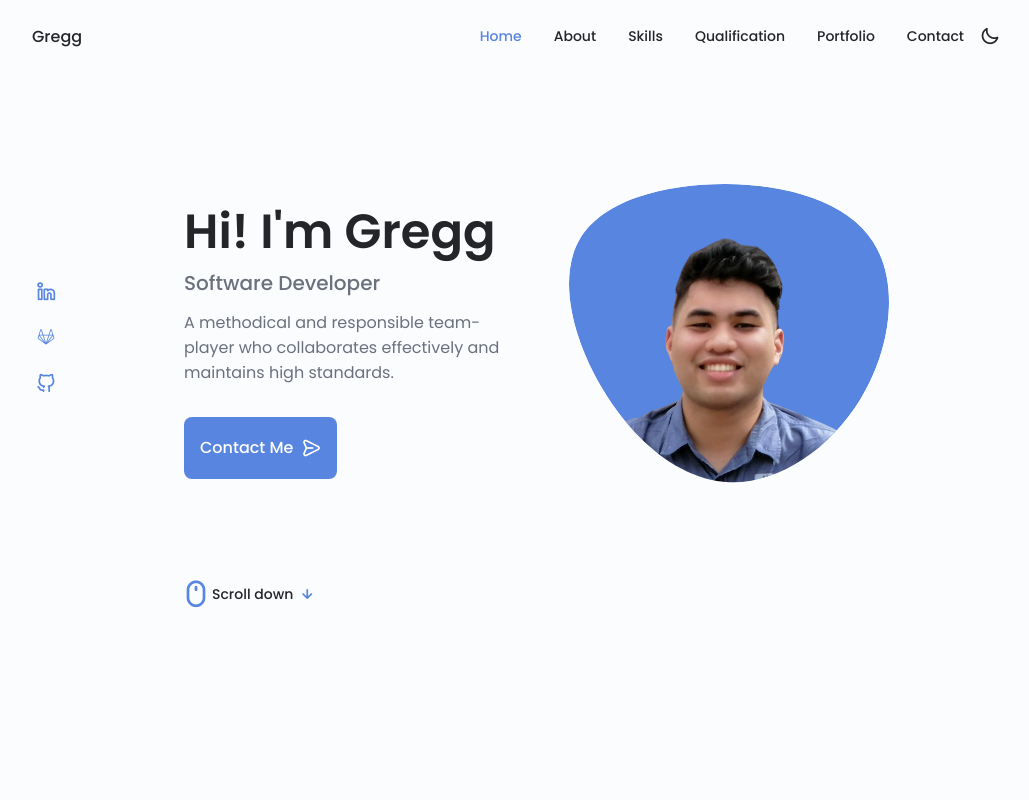
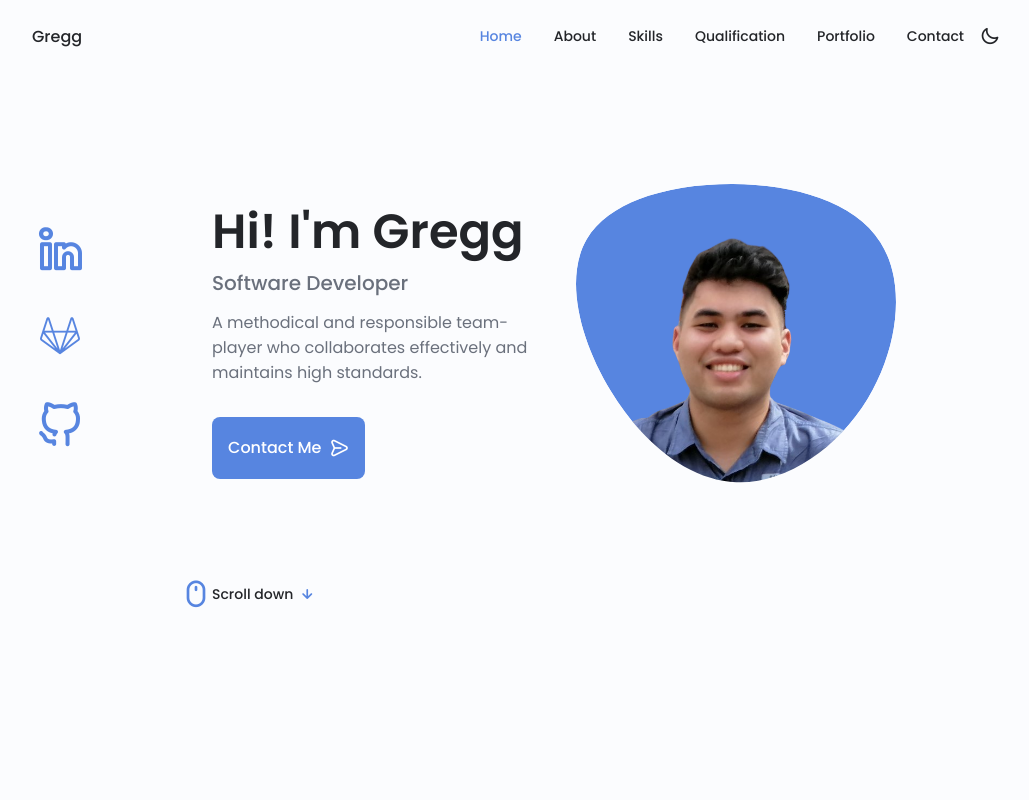
Before and after one commit to gregg0912/gregg0912.github.io, a plain HTML site: page index.html in a window 1280 px wide. Shown: the top 800 px of the page, without its empty margins (124-1153 px from the left). Drawn offline with nearby package versions, Linux system fonts and the light colour scheme.

Commit message:
adjusted home social icon font size

```diff
--- a/assets/css/styles.css
+++ b/assets/css/styles.css
@@ -993,6 +993,10 @@ img {
     padding: 0;
   }
 
+  .home__social-icon {
+    font-size: var(--big-font-size);
+  }
+
   .home,
   .about,
   .skills,
```
